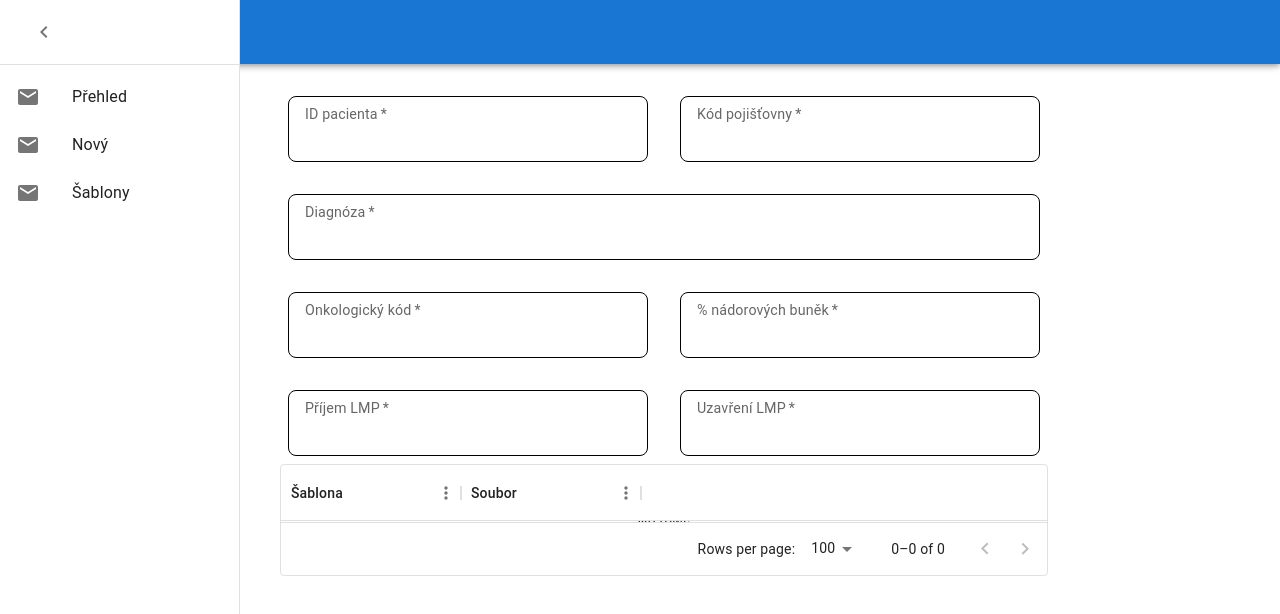
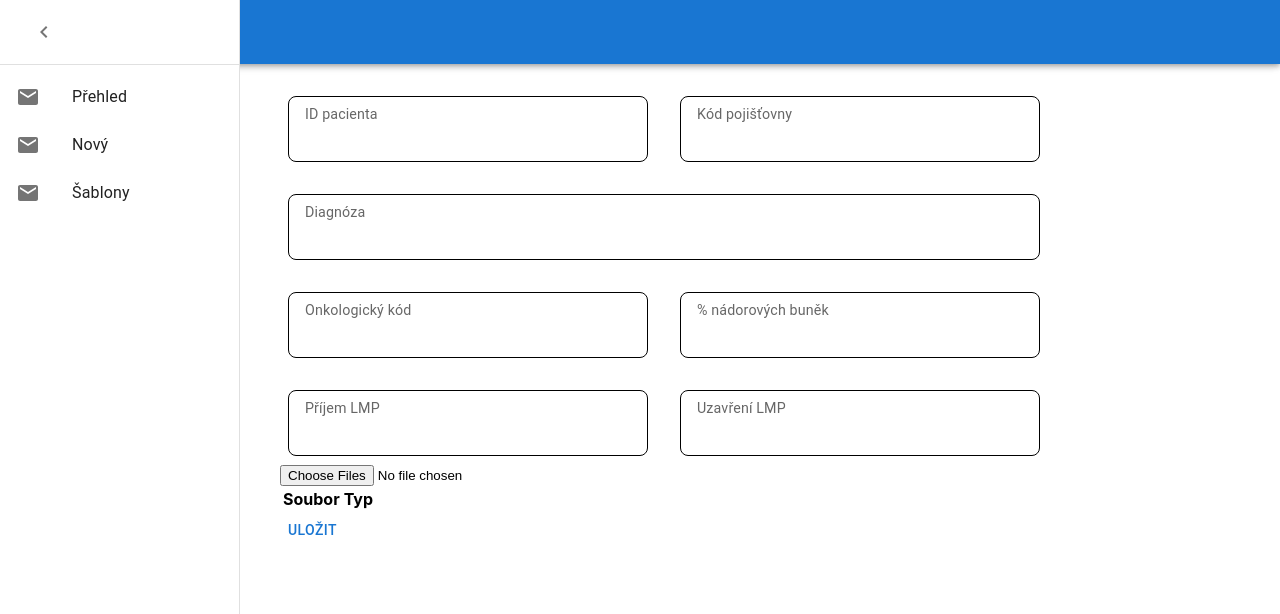
Before and after one commit to davidzemancz/ikem23_react, a React (Create React App) app: page /novy in a window 1280 px wide. Shown: the top 614 px of the page. Built offline with nearby package versions, Linux system fonts and the light colour scheme.

Commit message:
file upload

```diff
--- a/package.json
+++ b/package.json
@@ -11,6 +11,7 @@
     "@testing-library/jest-dom": "^5.17.0",
     "@testing-library/react": "^13.4.0",
     "@testing-library/user-event": "^13.5.0",
+    "axios": "^1.6.2",
     "react": "^18.2.0",
     "react-dom": "^18.2.0",
     "react-router": "^6.20.0",
--- a/src/index.js
+++ b/src/index.js
@@ -3,6 +3,9 @@ import ReactDOM from 'react-dom/client';
 import './index.css';
 import App from './App';
 import reportWebVitals from './reportWebVitals';
+import axios from 'axios';
+
+axios.defaults.baseURL = 'http://localhost:5166/api/';
 
 const root = ReactDOM.createRoot(document.getElementById('root'));
 root.render(
--- a/src/pages/Novy.jsx
+++ b/src/pages/Novy.jsx
@@ -1,21 +1,25 @@
 import * as React from 'react';
-import { Box, TextField, Grid } from '@mui/material';
+import { Box, TextField, Grid, Button } from '@mui/material';
 import { DataGrid } from '@mui/x-data-grid';
 import { useState } from 'react';
+import InputLabel from '@mui/material/InputLabel';
+import MenuItem from '@mui/material/MenuItem';
+import FormControl from '@mui/material/FormControl';
+import Select from '@mui/material/Select';
+import axios from 'axios';
 
 const InputText = (props) => {
-    return(
-        <Box sx={{m:1,p:1,pl:2, border:'1px solid', borderRadius:2}}>
+    return (
+        <Box sx={{ m: 1, p: 1, pl: 2, border: '1px solid', borderRadius: 2 }}>
             <TextField
-            required
                 variant="standard"
                 InputProps={{
                     disableUnderline: true,
                 }}
                 inputProps={props.inputProps}
-            InputLabelProps={{ shrink: true, style: {fontSize: 19}}}
+                InputLabelProps={{ shrink: true, style: { fontSize: 19 } }}
                 label={props.label}
-            sx={{width:'100%'}}
+                sx={{ width: '100%' }}
             />
         </Box>
     )
@@ -39,9 +43,65 @@ const Novy = () => {
             prijemLMP: undefined,
             uzavreniLMP: undefined
         })
-    return(
-        <Box sx={{m:2, mt:8}}>
-            <Box component="form" sx={{width:'60vw'}}>
+    const [files, setFiles] = useState([])
+
+
+
+    const renderFileList = () => (
+        <table>
+            <thead>
+                <tr>
+                    <th>Soubor</th>
+                    <th>Typ</th>
+                </tr>
+            </thead>
+            <tbody>
+                {[...files].map((f, i) => (
+                    <tr>
+                        <td>{f.name}</td>
+                        <td>
+                            <FormControl fullWidth>
+                                <InputLabel id="demo-simple-select-label">Age</InputLabel>
+                                <Select
+                                    labelId="demo-simple-select-label"
+                                    id="demo-simple-select"
+                                    value={10}
+                                    label="Age"
+                                >
+                                    <MenuItem value={10}>Ten</MenuItem>
+                                    <MenuItem value={20}>Twenty</MenuItem>
+                                    <MenuItem value={30}>Thirty</MenuItem>
+                                </Select>
+                            </FormControl>
+                        </td>
+                    </tr>
+                ))}
+            </tbody>
+        </table>
+    )
+
+    const submit = (e) =>{
+        e.preventDefault();
+
+
+        const data = new FormData();
+
+        [...files].forEach((file, i) => {
+            data.append(`file-${i}`, file, file.name)
+        })
+
+        data.append('IdBiopsie', patientRecord.patientId)
+
+        axios.post('patientRecord/create',data)
+        .catch(ex => {
+            console.log(ex)
+        })
+
+    }
+
+    return (
+        <Box sx={{ m: 2, mt: 8 }}>
+            <Box component="form" sx={{ width: '60vw' }} onSubmit={submit}>
                 <Grid container spacing={2}>
                     <Grid item sm={6}>
                         <InputText
@@ -86,7 +146,19 @@ const Novy = () => {
                         />
                     </Grid>
                 </Grid>
-            <DataGrid rows={rows} columns={columns}></DataGrid>
+
+                <input
+                    type="file"
+                    accept="docs/*"
+                    multiple
+                    onChange={(e) => setFiles(e.target.files)} />
+                {
+                    renderFileList()
+                }
+
+                <Button type='submit'>
+                    Uložit
+                </Button>
             </Box>
         </Box>
     )
```
Also changed, not shown: 1 other file (tests, documents, lock files or other folders). Lines whose indentation alone changed are shown as unchanged.
